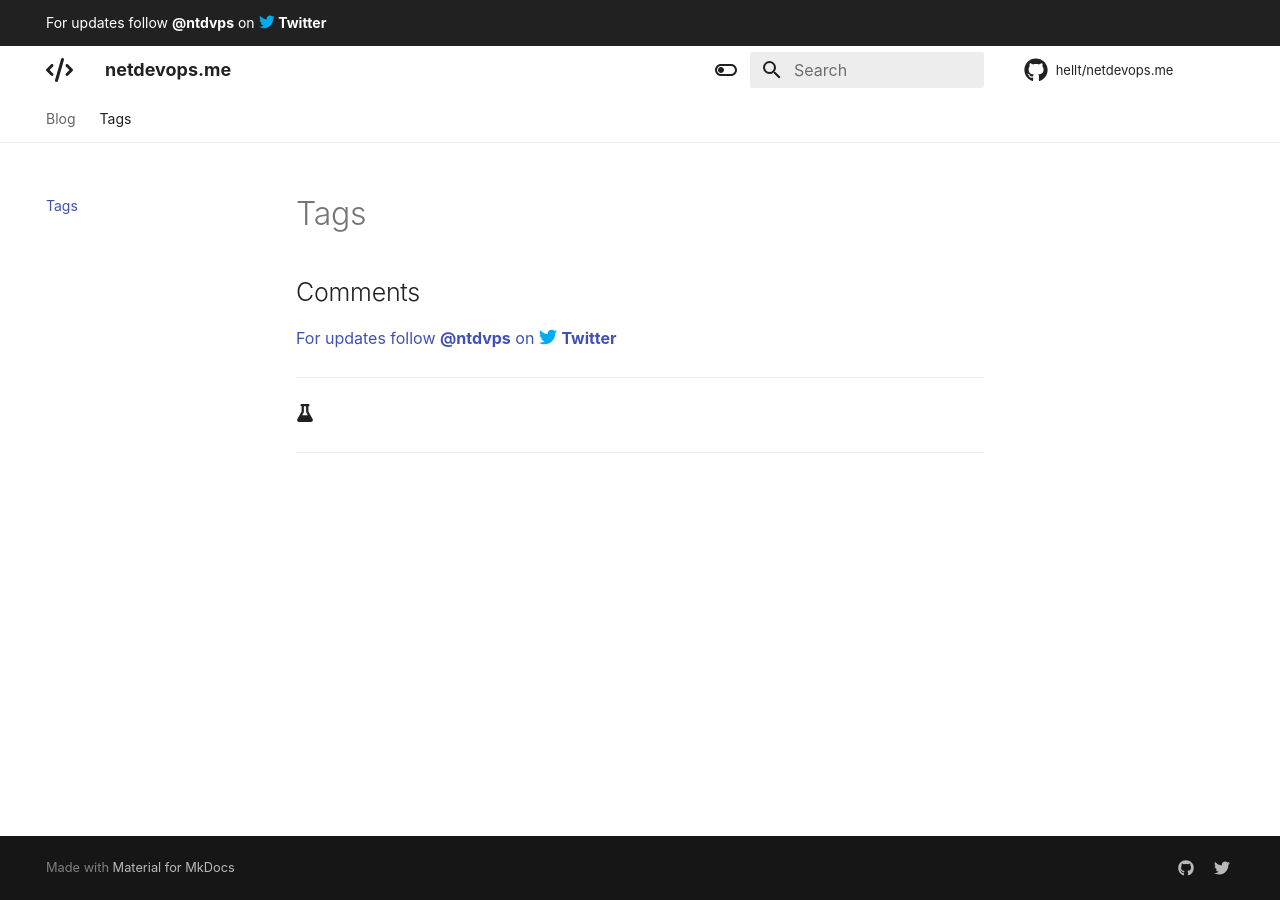
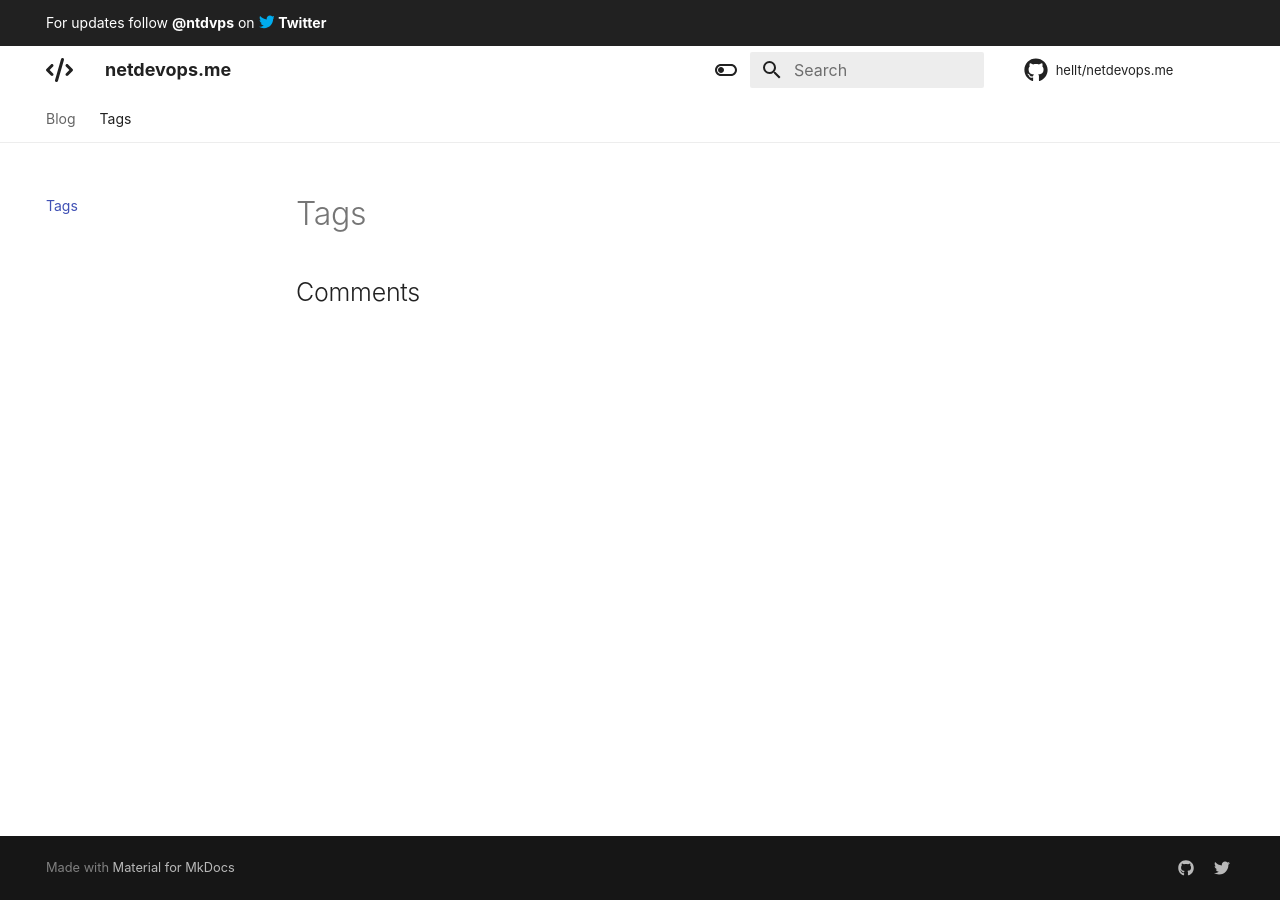
Before and after one commit to hellt/netdevops.me, an MkDocs documentation site: the page built from blog/tags.md, in a window 1280 px wide. Built offline with MkDocs 1.6.1 and Material for MkDocs 9.7.7, drawn with Linux system fonts in a browser that asks for light colours; some web fonts are replaced; comment, search, counter and statistics services are not loaded.

Commit message:
fix main template

```diff
--- a/blog/overrides/main.html
+++ b/blog/overrides/main.html
@@ -1,8 +1,4 @@
 {% extends "base.html" %}
-
-<!-- Content -->
-{% block content %}
-{{ super() }}
 
 {% block announce %}
 <a href="https://twitter.com/ntdvps">
@@ -14,14 +10,7 @@
 </a>
 {% endblock %}
 
-<!-- Content footer -->
-<footer class="mdx-content__footer md-typeset">
-
-    <hr />
-    <span class="twemoji">
-        {% include ".icons/fontawesome/solid/flask.svg" %}
-    </span>
-    <hr />
-
-</footer>
+<!-- Content -->
+{% block content %}
+{{ super() }}
 {% endblock %}
```
